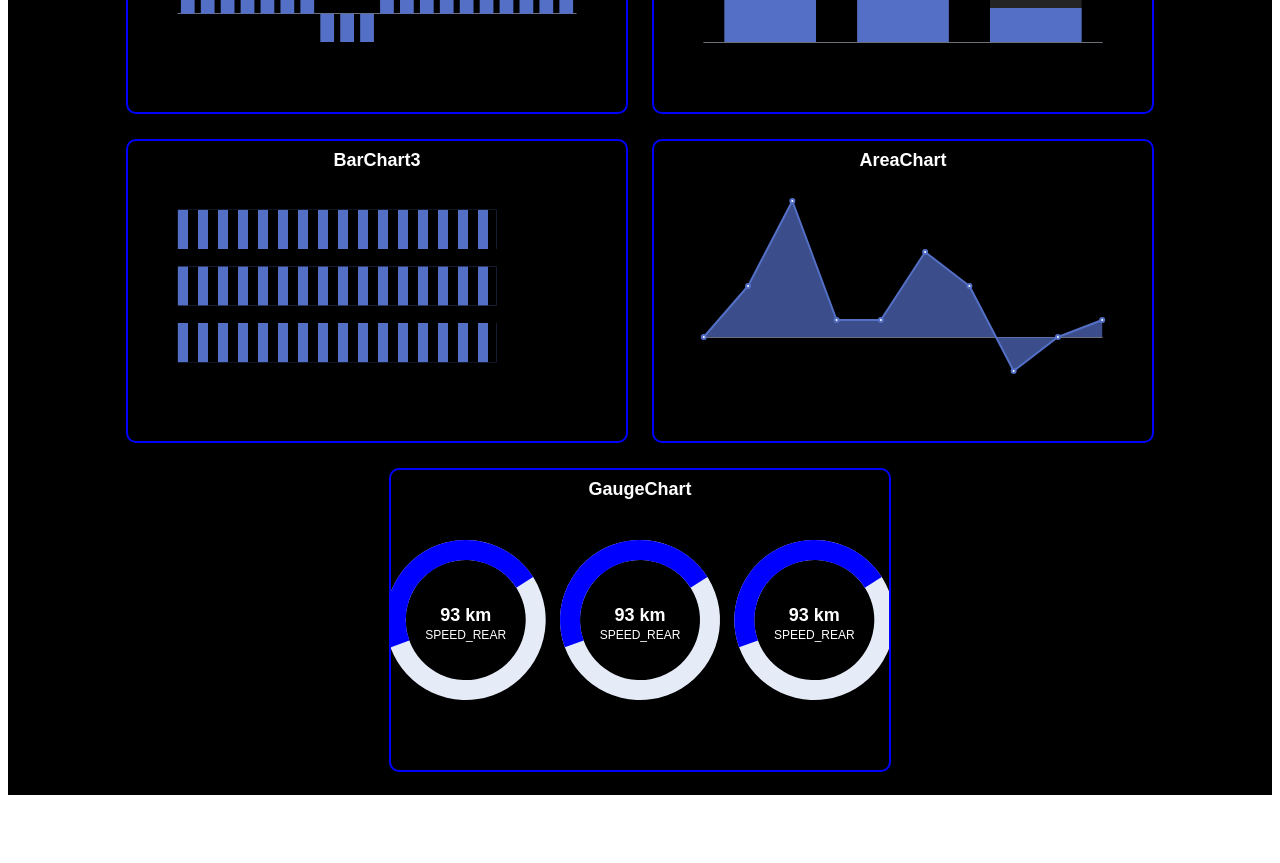
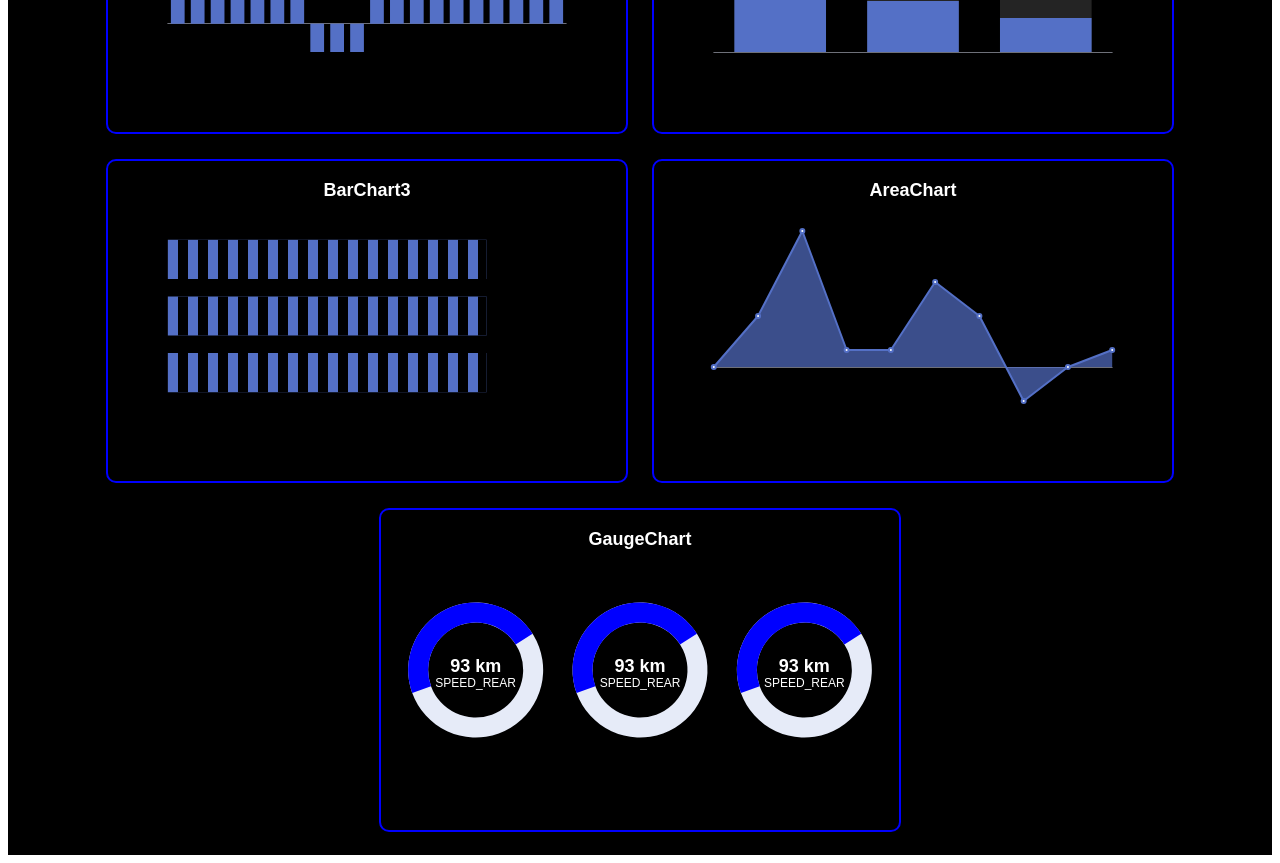
Before and after one commit to nishimura87/Echarts-test, a Nuxt app: page / in a window 1280 px wide. Shown: the part 220-1083 px from the top of the page. Before the commit the page ends 1023 px from the top, so only its background shows below. Built offline with nearby package versions, Linux system fonts and the light colour scheme.

Commit message:
グラフ修正

```diff
--- a/app.vue
+++ b/app.vue
@@ -34,5 +34,6 @@ import { BarChart } from 'echarts/charts';
   margin: 1%;
   border: 2px solid blue;
   border-radius: 10px;
+  padding: 10px;
 }
 </style>
--- a/components/BarChart.vue
+++ b/components/BarChart.vue
@@ -47,6 +47,17 @@ const option = ref({
   },
   legend: {
   },
+  visualMap: {
+    top: 50,
+    right: 10,
+    pieces: [
+      {
+        gt: 0,
+        lte: 50,
+        color: '#fff'
+      },
+    ]
+  },
   series: [
     {
       type: 'bar',
--- a/components/GaugeChart.vue
+++ b/components/GaugeChart.vue
@@ -32,8 +32,8 @@ const option = ref({
   series: [
     {
       type: 'gauge',
-      radius: 80,
-      center: ['15%', '50%'],
+      radius: '45%',
+      center: ['17%', '50%'],
       startAngle: 200,
       endAngle: 200,
       min: 0,
@@ -93,7 +93,7 @@ const option = ref({
     },
     {
       type: 'gauge',
-      radius: 80,
+      radius: '45%',
       center: ['50%', '50%'],
       startAngle: 200,
       endAngle: 200,
@@ -154,8 +154,8 @@ const option = ref({
     },
     {
       type: 'gauge',
-      radius: 80,
-      center: ['85%', '50%'],
+      radius: '45%',
+      center: ['83%', '50%'],
       startAngle: 200,
       endAngle: 200,
       min: 0,
```
